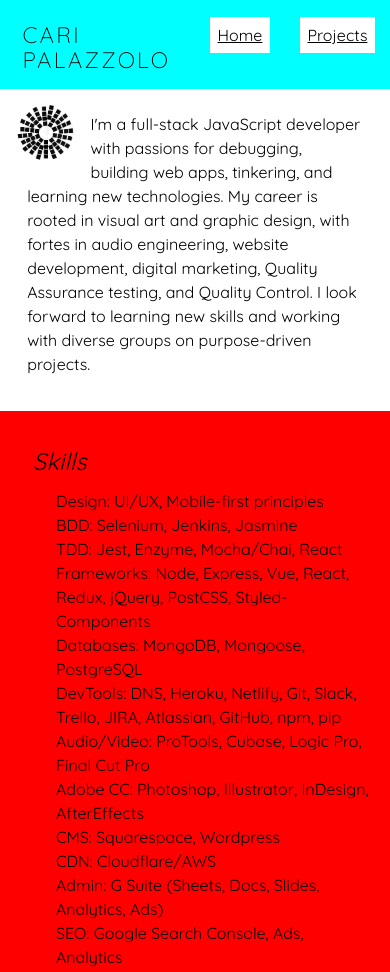
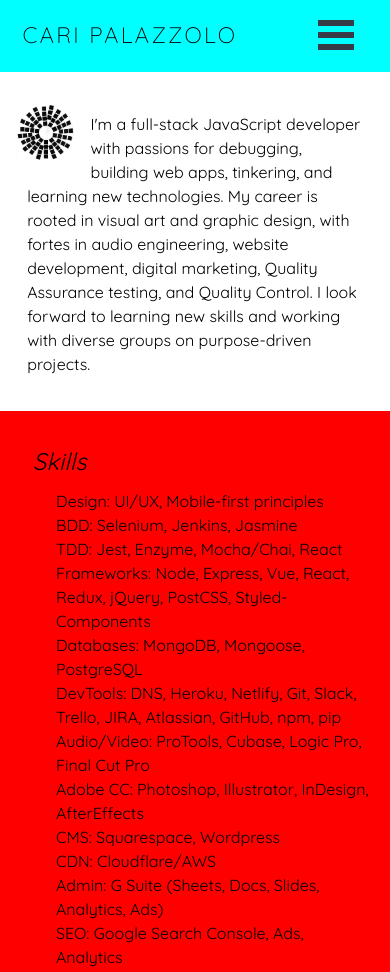
Before and after one commit to caripizza/portfolio, a React app: page / in a window 390 px wide. Shown: the top 972 px of the page. Built offline with nearby package versions, Linux system fonts and the light colour scheme; what promise-middleware-redux would draw is missing.

Commit message:
implement header burger-menu with SideBar, more mobile styles

```diff
--- a/package.json
+++ b/package.json
@@ -35,6 +35,7 @@
     "normalize.css": "^8.0.1",
     "promise-middleware-redux": "^1.0.5",
     "react": "^16.8.4",
+    "react-burger-menu": "^2.6.5",
     "react-dom": "^16.8.4",
     "react-redux": "^6.0.1",
     "react-router-dom": "^4.3.1",
@@ -55,6 +56,7 @@
     "babel-loader": "^8.0.5",
     "babel-polyfill": "^6.26.0",
     "clean-webpack-plugin": "^1.0.1",
+    "copy-webpack-plugin": "^5.0.1",
     "css-loader": "^2.1.0",
     "enzyme": "^3.9.0",
     "enzyme-adapter-react-16": "^1.9.1",
--- a/src/components/header/Header.css
+++ b/src/components/header/Header.css
@@ -19,8 +19,6 @@
 
   a:hover {
     background: #ff7b29;
-    transform: perspective(200px) rotateX(45deg);
-    transform: rotateX(45deg);
   }
 
   ul {
@@ -41,11 +39,24 @@
     letter-spacing: .1em;
     width: 49%;
     float: left;
-    padding: .34em 0 0 1em
+    padding: .34em 0 0 1em;
   }
 
   h1:hover {
     color: red;
   }
 
+  @media only screen and (max-width: 330px) and (min-width: 200px) {
+    h1 {
+      font-size: 1.2em;
+      padding: .6em 0 0 1em;
+    }
+  }
+
+  @media screen and (max-width: 600px) {
+    h1 {
+      width: auto;
+      padding-bottom: .3em;
+    }
+  }
 }
--- a/src/components/header/Header.js
+++ b/src/components/header/Header.js
@@ -1,20 +1,46 @@
 import React from 'react';
 import { Link } from 'react-router-dom';
 import styles from './Header.css';
+import SideBar from '../sidebar/SideBar';
 
+export default class Header extends React.Component {
+  state = {
+    width: window.innerWidth
+  };
 
-const Header = () => {
+  componentWillMount() {
+    window.addEventListener('resize', this.handleWindowSizeChange);
+  }
+
+  componentWillUnmount() {
+    window.removeEventListener('resize', this.handleWindowSizeChange);
+  }
+
+  handleWindowSizeChange = () => {
+    this.setState({ width: window.innerWidth });
+  };
+
+  render() {
+    const { width } = this.state;
+    const isMobile = width <= 600;
+
     return (
+      <>
         <header className={styles.Header}>
           <nav>
+            {isMobile ? <SideBar pageWrapId={'page-wrap'} /> : null}
             <h1>CARI PALAZZOLO</h1>
-        <ul>
+
+            {isMobile ? null
+              : <ul>
                 <li><Link to="/">Home</Link></li>
                 <li><Link to="/projects">Projects</Link></li>
               </ul>
+            }
+
           </nav>
         </header>
+      </>
     );
-};
-
-export default Header;
+  }
+}
--- /dev/null
+++ b/src/components/sidebar/SideBar.js
@@ -0,0 +1,103 @@
+import React from 'react';
+import { Link } from 'react-router-dom';
+import { slide as Menu } from 'react-burger-menu';
+
+const styles = {
+  bmBurgerButton: {
+    position: 'fixed',
+    width: '36px',
+    height: '30px',
+    right: '36px',
+    top: '1.25em'
+  },
+  bmBurgerBars: {
+    background: '#373a47'
+  },
+  bmBurgerBarsHover: {
+    background: '#a90000'
+  },
+  bmCrossButton: {
+    height: '24px',
+    width: '24px'
+  },
+  bmCross: {
+    background: '#bdc3c7'
+  },
+  bmMenuWrap: {
+    position: 'fixed',
+    height: '100%'
+  },
+  bmMenu: {
+    background: '#373a47',
+    padding: '2.5em 1.5em 0',
+    fontSize: '1.15em'
+  },
+  bmMorphShape: {
+    fill: '#373a47'
+  },
+  bmItemList: {
+    color: '#b8b7ad',
+    padding: '0.8em'
+  },
+  bmItem: {
+    display: 'inline-flex'
+  },
+  bmOverlay: {
+    background: 'rgba(0, 0, 0, 0.3)'
+  }
+};
+
+// const SideBar = (props) => {
+//   return (
+//     <Menu styles={styles} width={ '50%' } {...props}>
+//       <Link className="menu-item" to="/">
+//         Home
+//       </Link>
+//       <br/>
+//       <br/>
+//       <Link className="menu-item" to="/projects" >
+//         Projects
+//       </Link>
+//     </Menu>
+//   );
+// };
+
+// export default SideBar;
+
+export default class SideBar extends React.Component {
+  state = {
+    menuOpen: false
+  };
+
+  handleStateChange(state) {
+    this.setState({ menuOpen: state.isOpen });
+  }
+
+  closeMenu() {
+    this.setState({ menuOpen: false });
+  }
+
+  render() {
+    return (
+      <>
+        <Menu styles={styles} width={ '50%' }
+          isOpen={this.state.menuOpen}
+          onStateChange={(state) => this.handleStateChange(state)}
+        >
+          <Link className="menu-item" to="/"
+            onClick={() => this.closeMenu()}
+          >
+            Home
+          </Link>
+          <br/>
+          <br/>
+          <Link className="menu-item" to="/projects"
+            onClick={() => this.closeMenu()}
+          >
+            Projects
+          </Link>
+        </Menu>
+      </>
+    );
+  }
+}
--- a/webpack.config.js
+++ b/webpack.config.js
@@ -1,5 +1,6 @@
 const HtmlPlugin = require('html-webpack-plugin');
 const CleanPlugin = require('clean-webpack-plugin');
+const CopyWebpackPlugin = require('copy-webpack-plugin');
 
 // eslint-disable-next-line
 module.exports = {
@@ -17,7 +18,10 @@
       template: './src/index.html',
       favicon: './assets/favicon.ico'
     }),
-    new CleanPlugin('./dist')
+    new CleanPlugin('./dist'),
+    new CopyWebpackPlugin([{
+      from: 'public'
+    }]),
   ],
   module: {
     rules: [
```
Also changed, not shown: 1 other file. Lines whose indentation alone changed are shown as unchanged.
